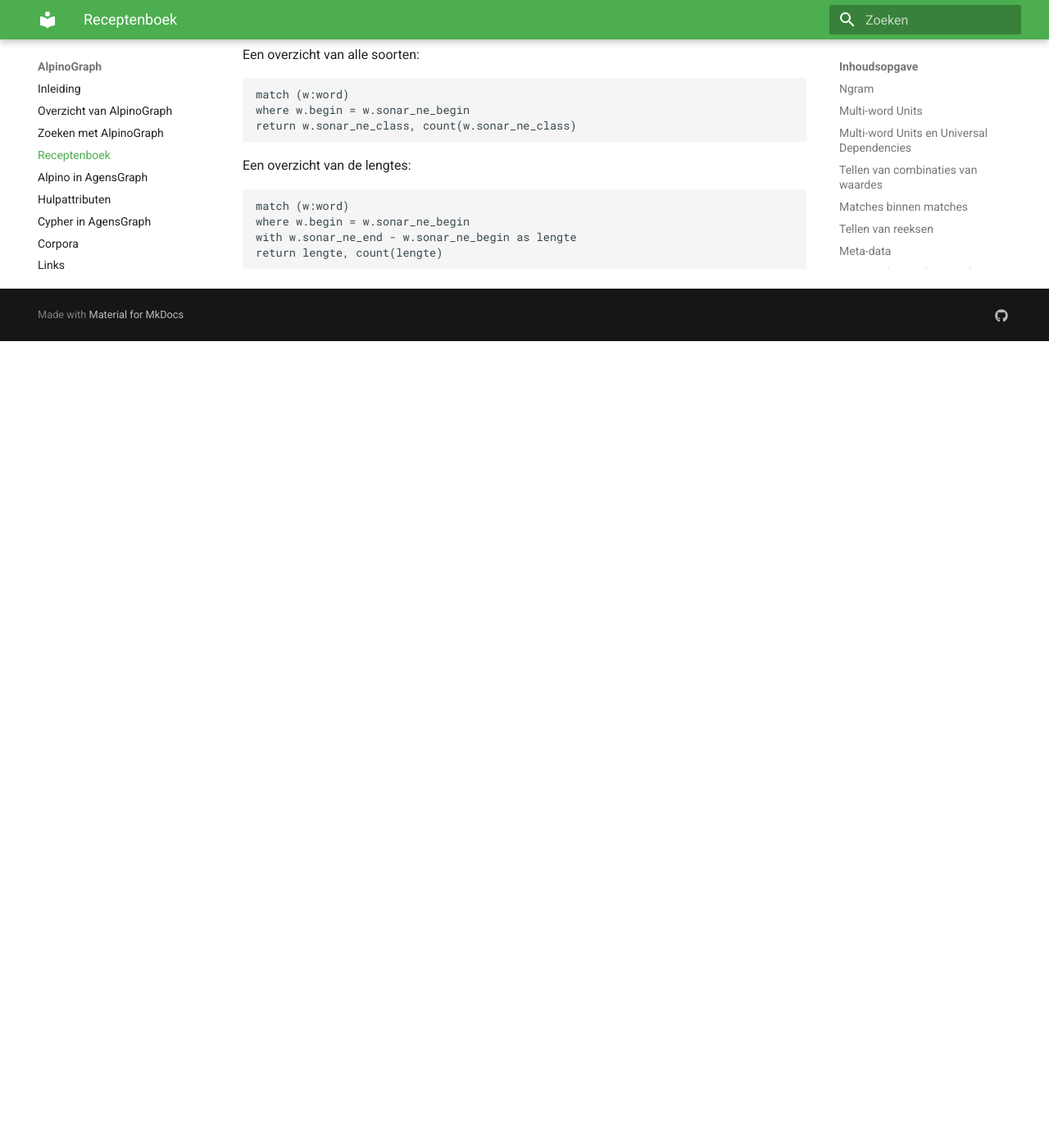
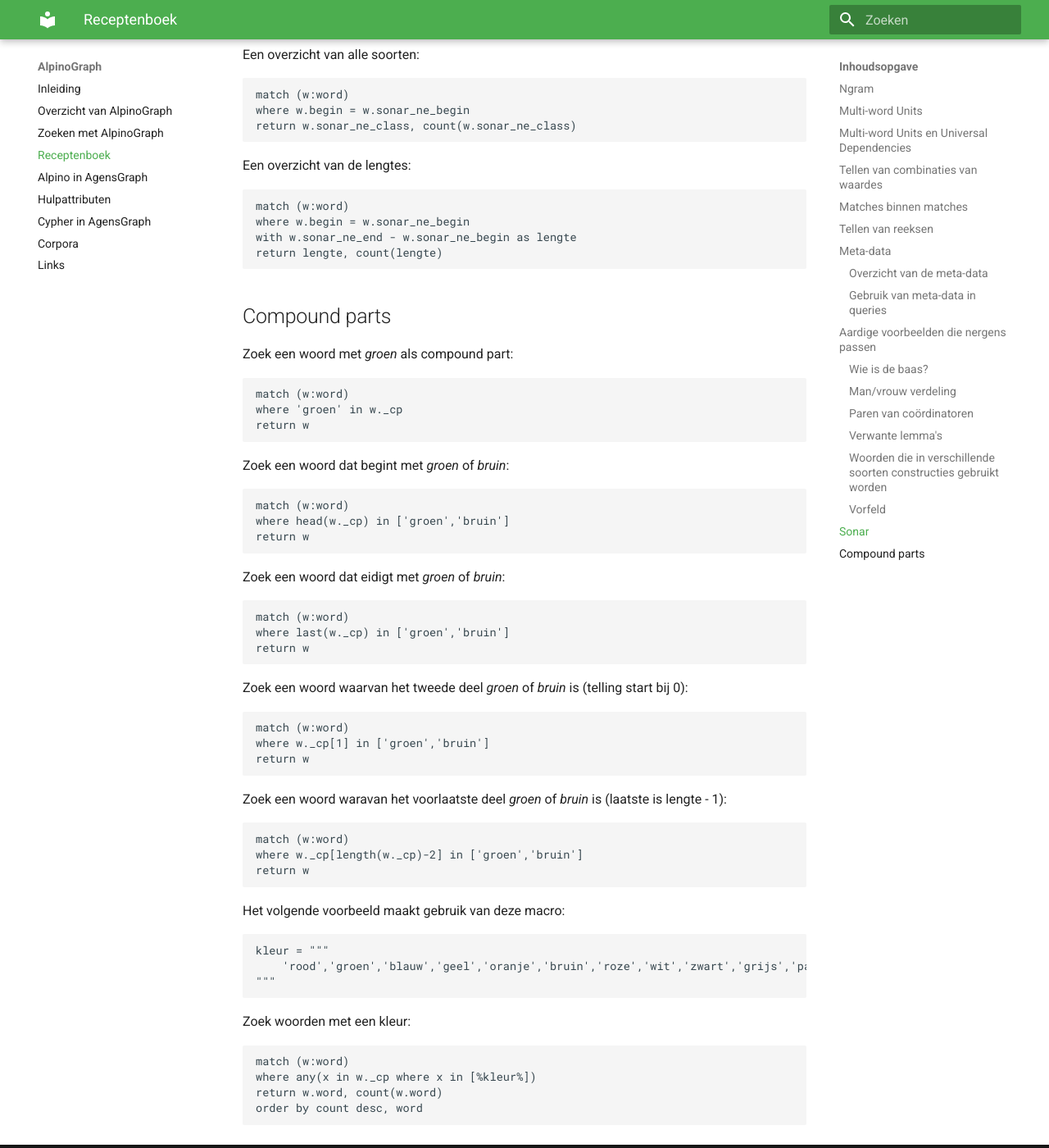
Before and after one commit to rug-compling/alpinograph-docs, an MkDocs documentation site: the page built from docs/recepten.md, in a window 1280 px wide and 1400 px high, scrolled down 10080 px. Shown: the whole window at 82% size. Built offline with MkDocs 1.6.1 and Material for MkDocs 9.7.7, drawn with Linux system fonts in a browser that asks for light colours; before the commit the page ends 10496 px from its top, so only the background shows below that.

Commit message:
Compound Parts

````diff
--- a/docs/recepten.md
+++ b/docs/recepten.md
@@ -504,3 +504,63 @@ where w.begin = w.sonar_ne_begin
 with w.sonar_ne_end - w.sonar_ne_begin as lengte
 return lengte, count(lengte)
 ```
+
+## Compound parts
+
+Zoek een woord met *groen* als compound part:
+
+```text
+match (w:word)
+where 'groen' in w._cp
+return w
+```
+
+Zoek een woord dat begint met *groen* of *bruin*:
+
+```text
+match (w:word)
+where head(w._cp) in ['groen','bruin']
+return w
+```
+
+Zoek een woord dat eidigt met *groen* of *bruin*:
+
+```text
+match (w:word)
+where last(w._cp) in ['groen','bruin']
+return w
+```
+
+Zoek een woord waarvan het tweede deel *groen* of *bruin* is (telling
+start bij 0):
+
+```text
+match (w:word)
+where w._cp[1] in ['groen','bruin']
+return w
+```
+
+Zoek een woord waravan het voorlaatste deel *groen* of *bruin* is (laatste is lengte - 1):
+
+```text
+match (w:word)
+where w._cp[length(w._cp)-2] in ['groen','bruin']
+return w
+```
+
+Het volgende voorbeeld maakt gebruik van deze macro:
+
+```text
+kleur = """
+    'rood','groen','blauw','geel','oranje','bruin','roze','wit','zwart','grijs','paars','lila'
+"""
+```
+
+Zoek woorden met een kleur:
+
+```text
+match (w:word)
+where any(x in w._cp where x in [%kleur%])
+return w.word, count(w.word)
+order by count desc, word
+```
````
Also changed, not shown: docs/attributen.md (+11 -0 lines).
